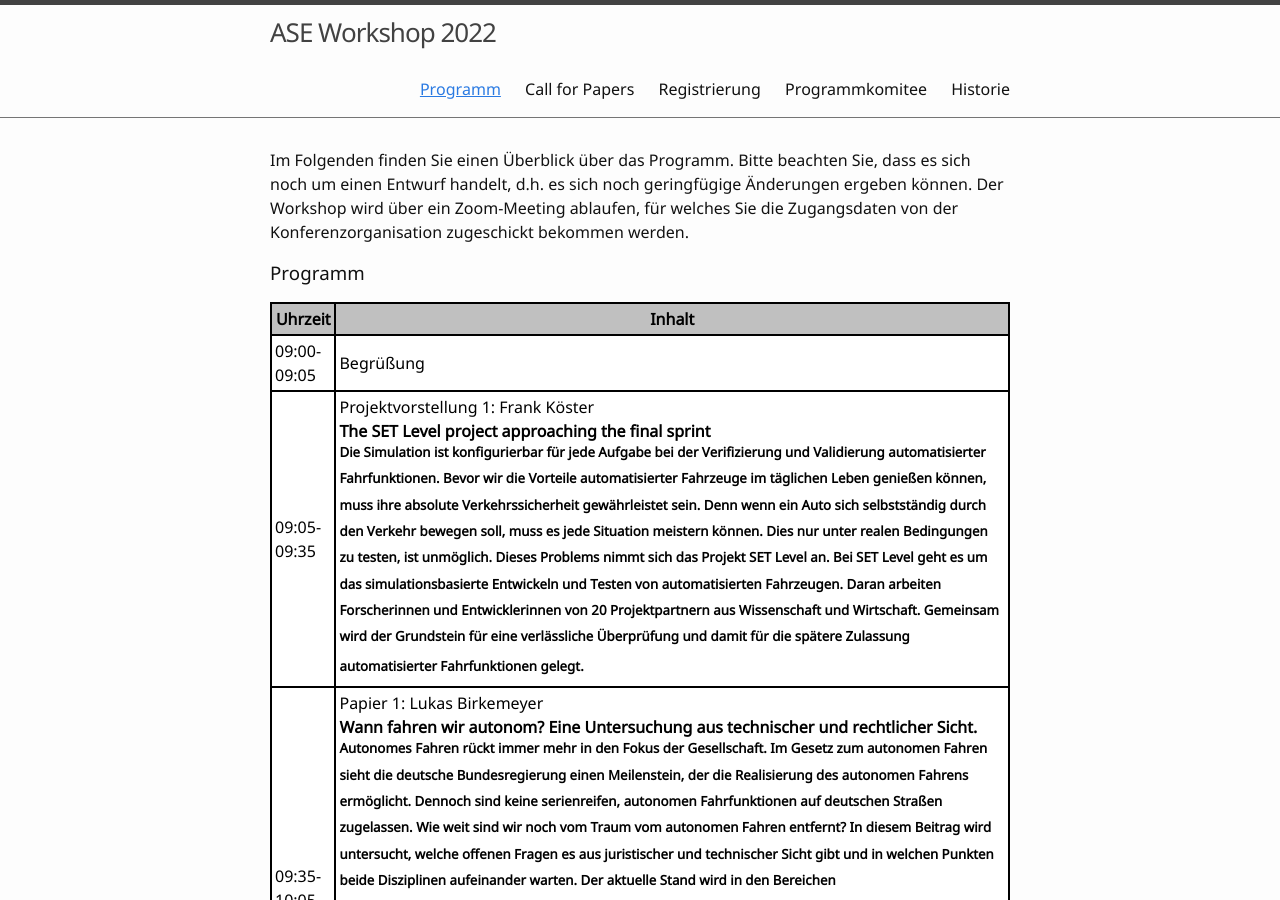
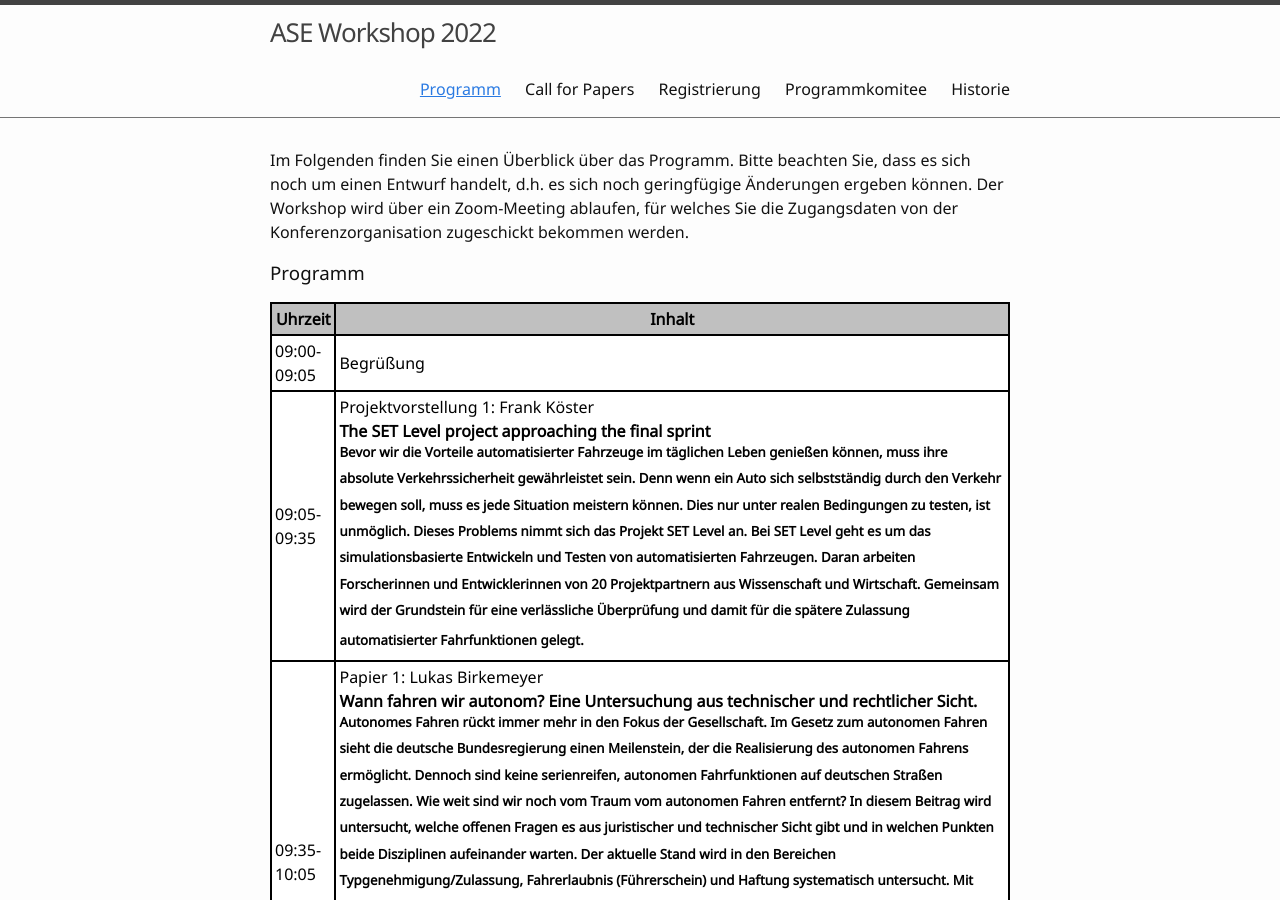
Before and after one commit to ASE-Workshop/2022, a Jekyll site: the page built from 0-programm.md, in a window 1280 px wide and 900 px high. Built offline with Jekyll 4.4.1, drawn with Linux system fonts in a browser that asks for light colours.

Commit message:
Update 0-programm.md

```diff
--- a/0-programm.md
+++ b/0-programm.md
@@ -50,7 +50,7 @@ table.GeneratedTable thead {
     </tr>
     <tr>
       <td>09:05-09:35</td>
-      <td>Projektvorstellung 1: Frank Köster<br/> <b>The SET Level project approaching the final sprint<b> <br/> <sup>Die Simulation ist konfigurierbar für jede Aufgabe bei der Verifizierung und Validierung automatisierter Fahrfunktionen. Bevor wir die Vorteile automatisierter Fahrzeuge im täglichen Leben genießen können, muss ihre absolute Verkehrssicherheit gewährleistet sein. Denn wenn ein Auto sich selbstständig durch den Verkehr bewegen soll, muss es jede Situation meistern können. Dies nur unter realen Bedingungen zu testen, ist unmöglich. Dieses Problems nimmt sich das Projekt SET Level an. Bei SET Level geht es um das simulationsbasierte Entwickeln und Testen von automatisierten Fahrzeugen. Daran arbeiten Forscherinnen und Entwicklerinnen von 20 Projektpartnern aus Wissenschaft und Wirtschaft. Gemeinsam wird der Grundstein für eine verlässliche Überprüfung und damit für die spätere Zulassung automatisierter Fahrfunktionen gelegt.<sup>
+      <td>Projektvorstellung 1: Frank Köster<br/> <b>The SET Level project approaching the final sprint<b> <br/> <sup>Bevor wir die Vorteile automatisierter Fahrzeuge im täglichen Leben genießen können, muss ihre absolute Verkehrssicherheit gewährleistet sein. Denn wenn ein Auto sich selbstständig durch den Verkehr bewegen soll, muss es jede Situation meistern können. Dies nur unter realen Bedingungen zu testen, ist unmöglich. Dieses Problems nimmt sich das Projekt SET Level an. Bei SET Level geht es um das simulationsbasierte Entwickeln und Testen von automatisierten Fahrzeugen. Daran arbeiten Forscherinnen und Entwicklerinnen von 20 Projektpartnern aus Wissenschaft und Wirtschaft. Gemeinsam wird der Grundstein für eine verlässliche Überprüfung und damit für die spätere Zulassung automatisierter Fahrfunktionen gelegt.<sup>
     <tr>
       <td>09:35-10:05</td>
       <td>Papier 1: Lukas Birkemeyer <br/> <b>Wann fahren wir autonom? Eine Untersuchung aus technischer und rechtlicher Sicht.<b> <br/> <sup>Autonomes Fahren rückt immer mehr in den Fokus der Gesellschaft. Im Gesetz zum autonomen Fahren sieht die deutsche Bundesregierung einen Meilenstein, der die Realisierung des autonomen Fahrens ermöglicht. Dennoch sind keine serienreifen, autonomen Fahrfunktionen auf deutschen Straßen zugelassen. Wie weit sind wir noch vom Traum vom autonomen Fahren entfernt? In diesem Beitrag wird untersucht, welche offenen Fragen es aus juristischer und technischer Sicht gibt und in welchen Punkten beide Disziplinen aufeinander warten. Der aktuelle Stand wird in den Bereichen Typgenehmigung/Zulassung, Fahrerlaubnis (Führerschein) und Haftung systematisch untersucht. Mit Hilfe eines Gedankenexperiments, bei dem der menschliche Fahrer durch einen Roboterfahrer ersetzt wird, wird eine einheitliche Basis geschaffen, um automatisierte Fahrfunktionen und Fahrerassistenzsysteme zu vergleichen. Dieser Beitrag deckt offene Fragen auf, die für die Realisierung des vollständig autonomen Fahrens noch beantwortet werden müssen. Eine praktische Umsetzung erfordert eine enge interdisziplinäre Zusammenarbeit, insbesondere von Expert*innen aus den Bereichen Regulierung, Technik und Sozialwissenschaften.  <sup>
```
